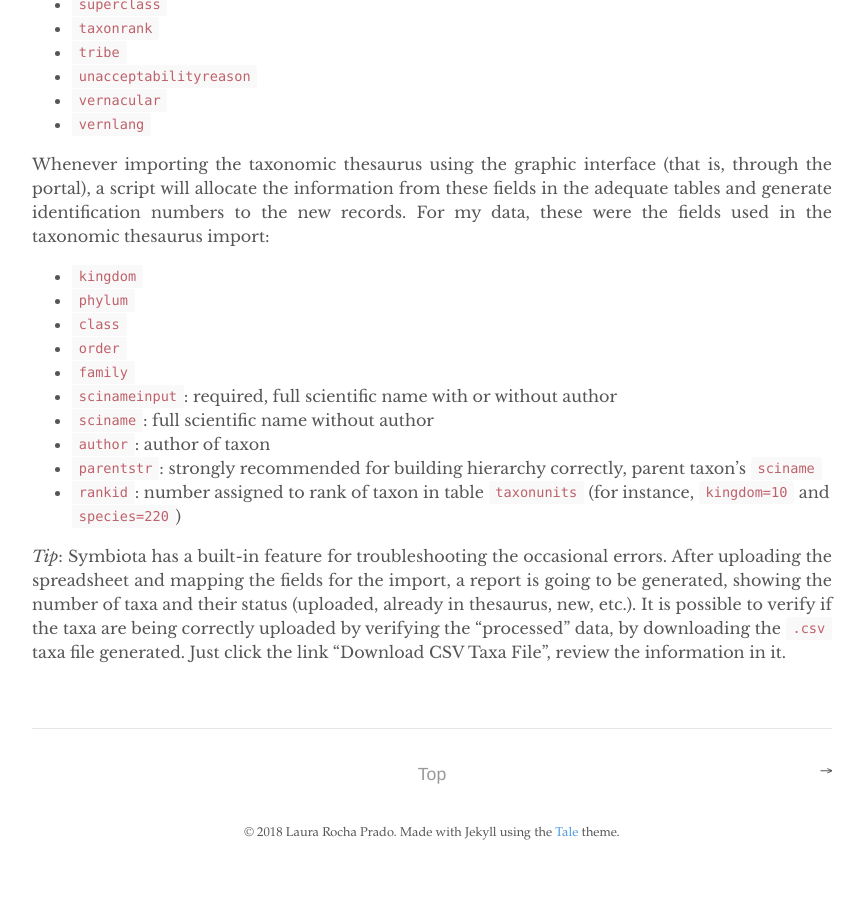
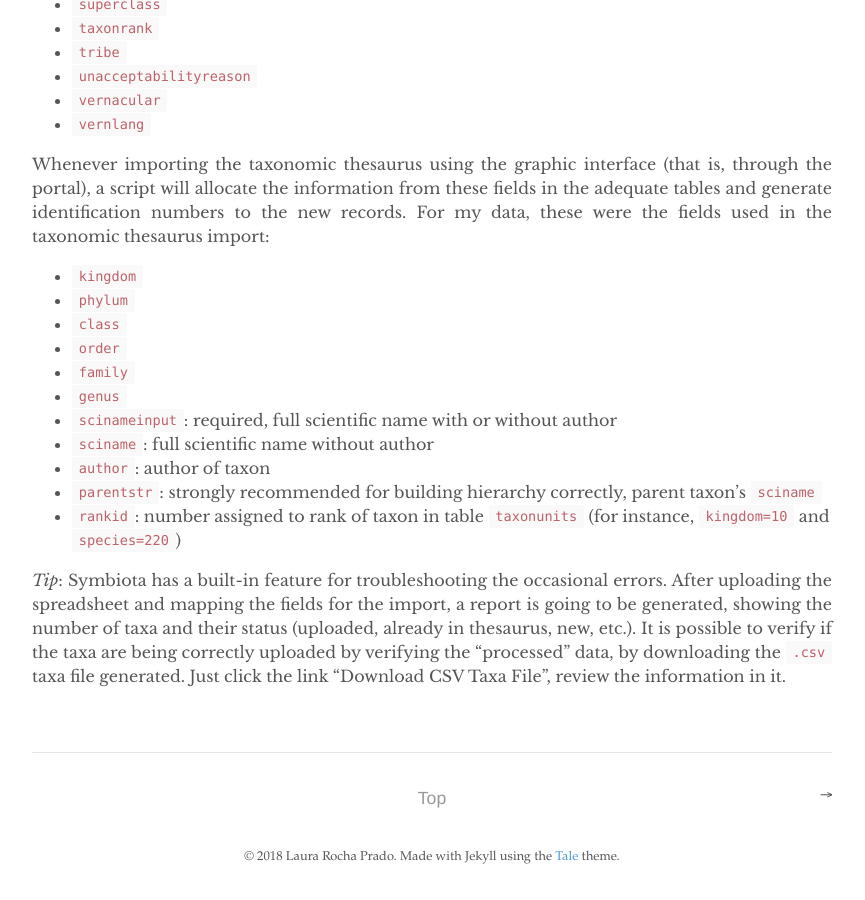
Before and after one commit to arbolitoloco/uw2020, a Jekyll site: the page built from _posts/2018-08-10-importing-data-great-lakes-mollusca.md, in a window 1280 px wide and 900 px high, scrolled down 2215 px. Shown: the whole window, without its empty margins (208-1073 px from the left). Built offline with Jekyll 4.4.1, drawn with Linux system fonts in a browser that asks for light colours; before the commit the page ends 3091 px from its top, so only the background shows below that.

Commit message:
minor fix

```diff
--- a/_posts/2018-08-10-importing-data-great-lakes-mollusca.md
+++ b/_posts/2018-08-10-importing-data-great-lakes-mollusca.md
@@ -78,6 +78,7 @@ For my data, these were the fields used in the taxonomic thesaurus import:
 - `class`
 - `order`
 - `family`
+- `genus`
 - `scinameinput`: required, full scientific name with or without author
 - `sciname`: full scientific name without author
 - `author`: author of taxon
```
